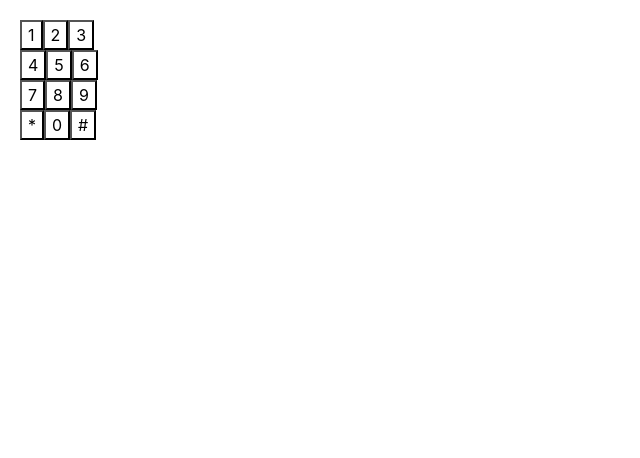
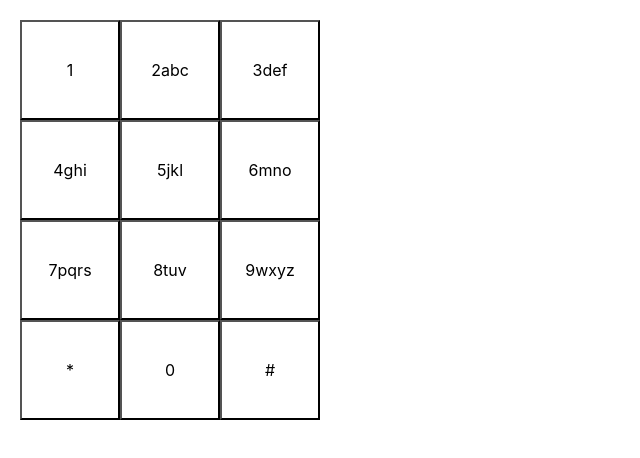
Before and after one commit to richardcrng/t9-emulator, a React (Create React App) app: page / in a window 1280 px wide. Shown: the top 458 px of the page, without its empty margins (0-640 px from the left). Built offline with nearby package versions, Linux system fonts and the light colour scheme.

Commit message:
size Key

```diff
--- a/src/components/atoms/Key/Key.js
+++ b/src/components/atoms/Key/Key.js
@@ -1,5 +1,6 @@
 import React from 'react';
 import classes from './Key.module.css';
+import { T9_HASH } from '../../../constants/index';
 
 function Key({ main, detail }) {
   return (
@@ -9,7 +10,7 @@ function Key({ main, detail }) {
           {main}
         </span>
         <span>
-          {detail}
+          {detail || T9_HASH[main]}
         </span>
       </span>
     </button>
--- a/src/components/atoms/Key/Key.module.css
+++ b/src/components/atoms/Key/Key.module.css
@@ -8,7 +8,8 @@
 }
 
 .KeyOuter {
-  height: 100%;
+  height: 100px;
+  width: 100px;
   background-color: white;
   color: black;
   display: inline-block;
```
